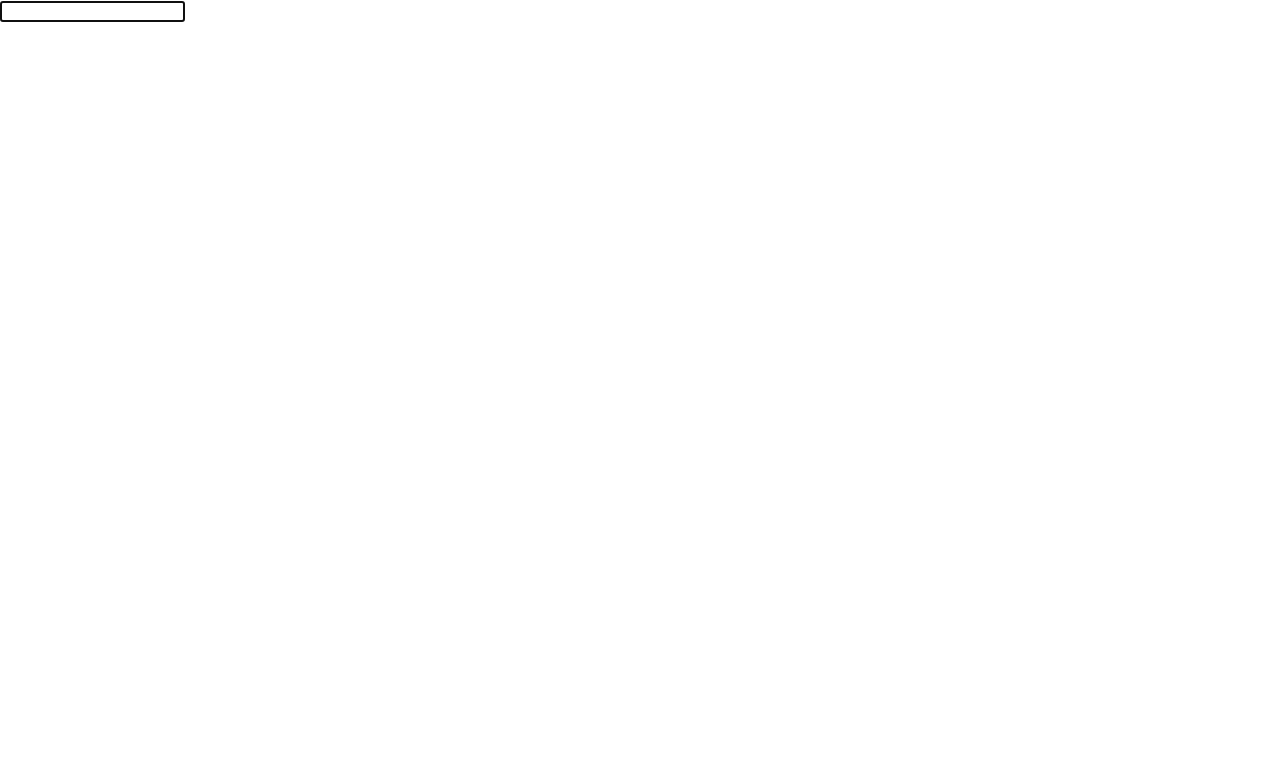
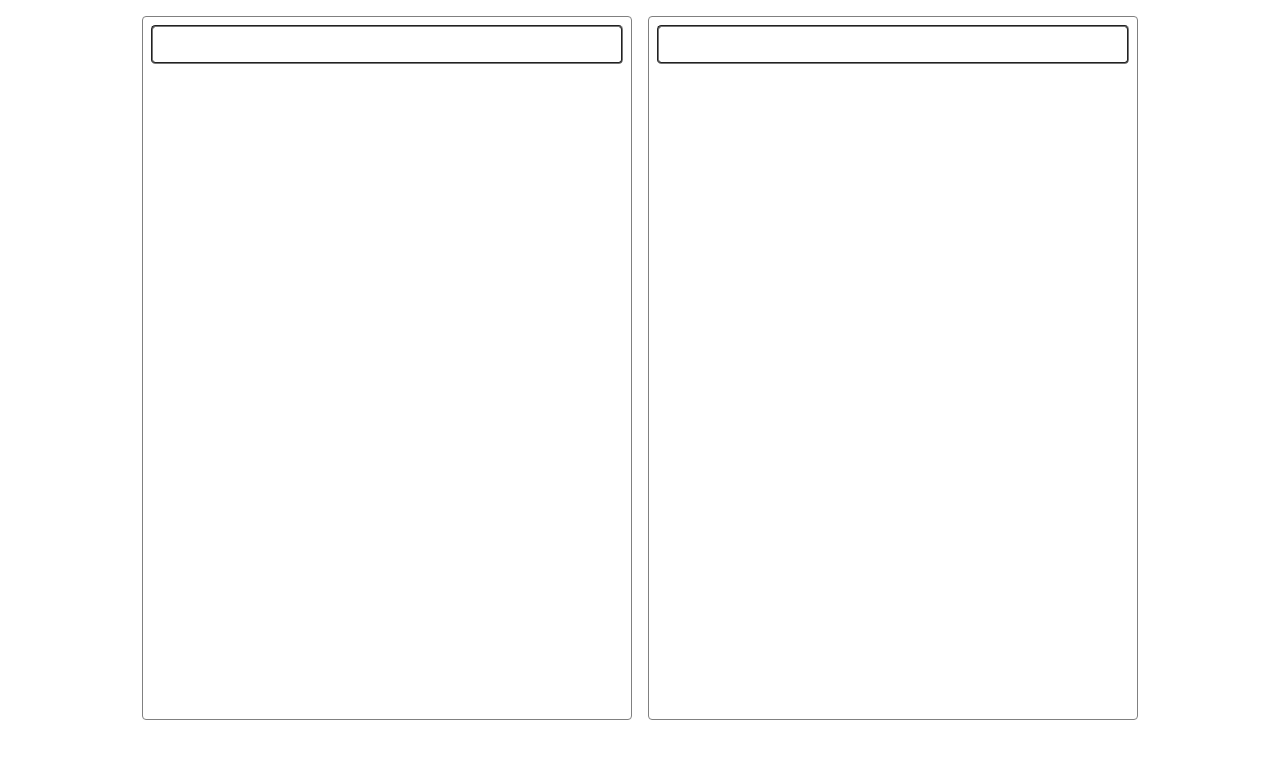
Before and after one commit to mthorning/boxpacker-ts, a React (Create React App) app: page / in a window 1280 px wide. Shown: the top 758 px of the page. Built offline with nearby package versions, Linux system fonts and the light colour scheme.

Commit message:
basic styling

```diff
--- a/src/App.css
+++ /dev/null
@@ -1,38 +0,0 @@
-.App {
-  text-align: center;
-}
-
-.App-logo {
-  height: 40vmin;
-  pointer-events: none;
-}
-
-@media (prefers-reduced-motion: no-preference) {
-  .App-logo {
-    animation: App-logo-spin infinite 20s linear;
-  }
-}
-
-.App-header {
-  background-color: #282c34;
-  min-height: 100vh;
-  display: flex;
-  flex-direction: column;
-  align-items: center;
-  justify-content: center;
-  font-size: calc(10px + 2vmin);
-  color: white;
-}
-
-.App-link {
-  color: #61dafb;
-}
-
-@keyframes App-logo-spin {
-  from {
-    transform: rotate(0deg);
-  }
-  to {
-    transform: rotate(360deg);
-  }
-}
--- /dev/null
+++ b/src/App/App.module.css
@@ -0,0 +1,8 @@
+.app {
+  max-width: 80%;
+  display: flex;
+  justify-content: space-around;
+  margin: auto;
+  height: 90vh;
+  overflow-y: auto;
+}
--- a/src/App.tsx
+++ b/src/App/index.tsx
@@ -1,7 +1,7 @@
 import React, { useReducer } from "react";
-import Panel from "./Panel";
-import { AppState, Entity, Action } from "./types";
-import "./App.css";
+import Panel from "../Panel";
+import { AppState, Entity, Action } from "../types";
+import styles from "./App.module.css";
 
 function reducer(state: AppState, action: Action): AppState {
   switch (action.type) {
@@ -35,9 +35,10 @@ const App: React.FC = () => {
   };
   const [state, dispatch] = useReducer(reducer, initialState);
   return (
-    <>
+    <div className={styles.app}>
       <Panel state={state} dispatch={dispatch} />
-    </>
+      <Panel state={state} dispatch={dispatch} />
+    </div>
   );
 };
 
--- /dev/null
+++ b/src/EntityList/EntityList.module.css
@@ -0,0 +1,17 @@
+.entityList {
+  padding: 0.4rem;
+}
+.entityItem {
+  font-size: 1rem;
+  height: 1rem;
+  margin-top: 0.4em;
+}
+.entityItem li {
+  list-style: none;
+  height: 100%;
+  padding: 0.2em;
+  cursor: pointer;
+}
+.entityItem input {
+  height: 100%;
+}
--- a/src/EntityList/EntityListIem.tsx
+++ b/src/EntityList/EntityListIem.tsx
@@ -9,6 +9,7 @@ import React, {
 import Input from "../Input";
 import { Entity, EntityName } from "../types";
 import { EditModeType } from "./";
+import styles from "./EntityList.module.css";
 
 interface EntityListItemProps {
   entity: Entity;
@@ -54,7 +55,7 @@ const EntityListItem: FC<EntityListItemProps> = props => {
   }, [handleDocumentClick]);
 
   return (
-    <div ref={wrapperRef}>
+    <div ref={wrapperRef} className={styles.entityItem}>
       {inEditMode ? (
         <Input initialInputVal={entity.name} submitHandler={handleEditSubmit} />
       ) : (
--- a/src/EntityList/index.tsx
+++ b/src/EntityList/index.tsx
@@ -1,6 +1,7 @@
 import React, { FC, useState } from "react";
 import { Entity, EntityName, Action } from "../types";
 import EntityListItem from "./EntityListIem";
+import styles from "./EntityList.module.css";
 
 export type EditModeType = null | EntityName;
 
@@ -16,7 +17,7 @@ const EntityList: FC<EntityListProps> = ({ entities, dispatch }) => {
     dispatch({ type: "edit", payload });
   }
   return (
-    <ul>
+    <ul className={styles.entityList}>
       {entities.map(entity => (
         <EntityListItem
           {...{ key: entity.name, entity, editEntity, editMode, setEditMode }}
--- /dev/null
+++ b/src/Input/Input.css
@@ -0,0 +1,6 @@
+input {
+  font-size: 1em;
+  border-radius: 0.2em;
+  border-style: groove;
+  padding: 0.2em;
+}
--- a/src/Input.tsx
+++ b/src/Input/index.tsx
@@ -1,4 +1,5 @@
 import React, { FC, useState, useRef, useEffect } from "react";
+import "./Input.css";
 
 type InputProps = {
   submitHandler: (val: string) => void;
@@ -28,7 +29,6 @@ const Input: FC<InputProps> = ({ submitHandler, initialInputVal = "" }) => {
 
   return (
     <input
-      autoFocus
       ref={inputRef}
       onChange={handleChange}
       onKeyDown={handleKeyDown}
--- /dev/null
+++ b/src/Panel/Panel.module.css
@@ -0,0 +1,10 @@
+.panel {
+  border: 1px solid gray;
+  border-radius: 4px;
+  padding: 8px;
+  margin: 8px;
+  flex-grow: 1;
+  font-size: 1.25rem;
+  display: flex;
+  flex-direction: column;
+}
--- a/src/Panel.tsx
+++ b/src/Panel/index.tsx
@@ -1,7 +1,8 @@
 import React, { FC } from "react";
-import EntityInput from "./Input";
-import EntityList from "./EntityList";
-import { Action, AppState, Entity, EntityName } from "./types";
+import EntityInput from "../Input";
+import EntityList from "../EntityList";
+import { Action, AppState, Entity, EntityName } from "../types";
+import styles from "./Panel.module.css";
 
 type PanelProps = {
   state: AppState;
@@ -16,10 +17,10 @@ const Panel: FC<PanelProps> = props => {
     dispatch({ type: "add", payload });
   }
   return (
-    <>
+    <div className={styles.panel}>
       <EntityInput submitHandler={addEntity} />
       <EntityList entities={state.entities} dispatch={dispatch} />
-    </>
+    </div>
   );
 };
 
--- a/src/index.css
+++ b/src/index.css
@@ -1,13 +1,7 @@
-body {
+html {
+  font-size: 18px;
+  font-family: "Arial, sans-serif";
   margin: 0;
-  font-family: -apple-system, BlinkMacSystemFont, 'Segoe UI', 'Roboto', 'Oxygen',
-    'Ubuntu', 'Cantarell', 'Fira Sans', 'Droid Sans', 'Helvetica Neue',
-    sans-serif;
   -webkit-font-smoothing: antialiased;
   -moz-osx-font-smoothing: grayscale;
 }
-
-code {
-  font-family: source-code-pro, Menlo, Monaco, Consolas, 'Courier New',
-    monospace;
-}
```
